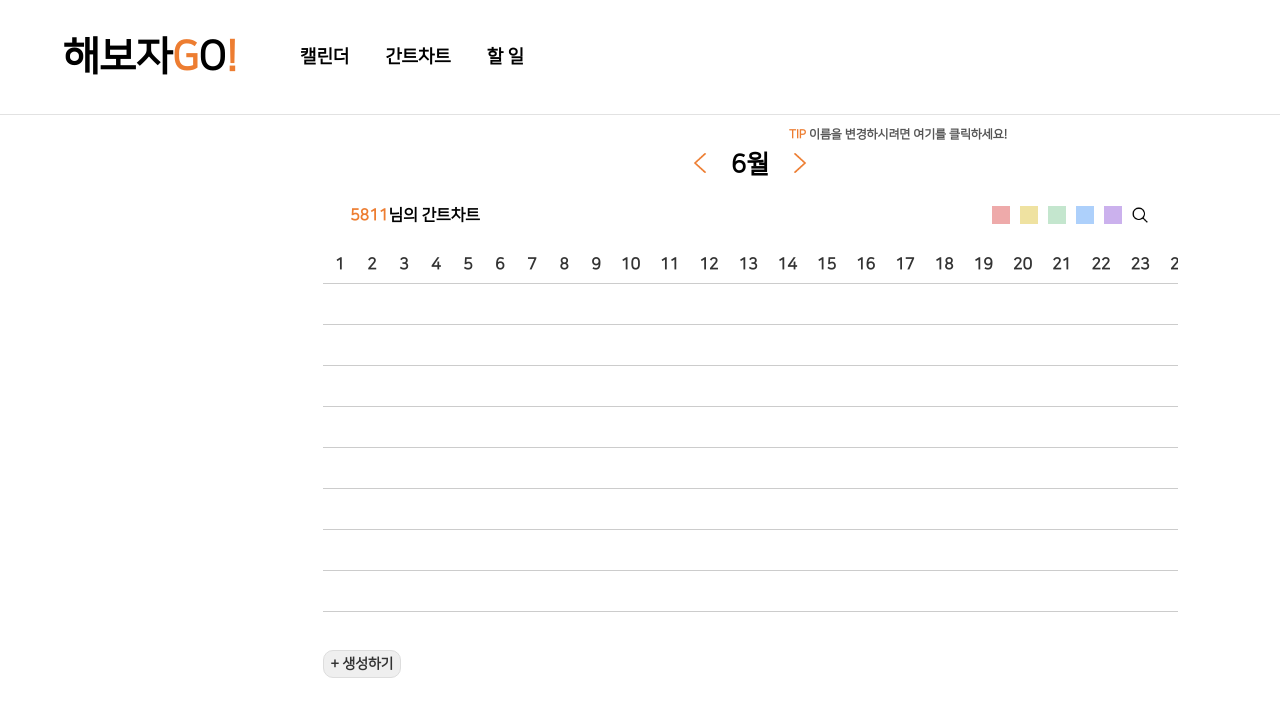
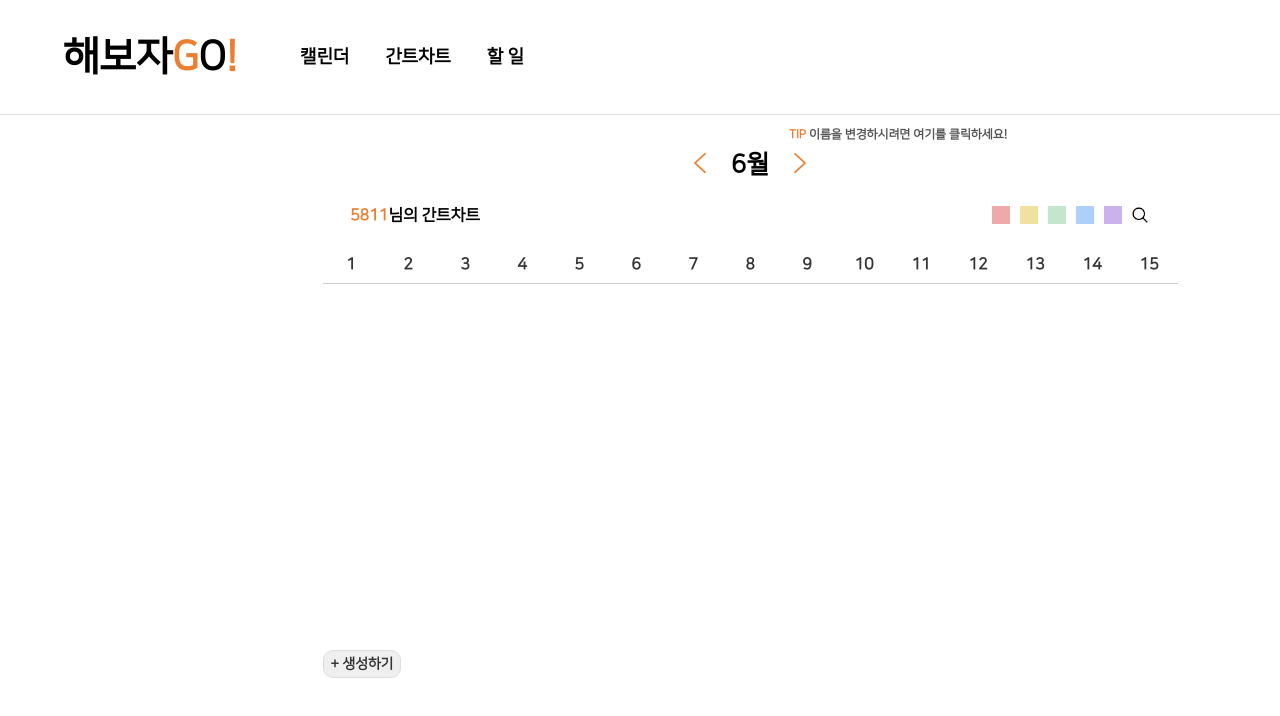
Before and after one commit to zzannorita/LetsDoIt, a React (Create React App) app in the folder front/: page /gantt in a window 1280 px wide. Shown: the top 716 px of the page. Built offline with nearby package versions, Linux system fonts and the light colour scheme; no server answers.

Commit message:
Design: 간트박스 전면 수정

```diff
--- a/front/src/components/component/Gantt.module.css
+++ b/front/src/components/component/Gantt.module.css
@@ -3,30 +3,34 @@
   height: 400px;
   display: flex;
   flex-direction: column;
-  overflow-x: scroll;
+  overflow-x: scroll; /* x축 스크롤바는 보이게 유지 */
 }
 
+/* .ganttInnerBox::-webkit-scrollbar {
+  width: 3px;
+}
+
+.ganttInnerBox::-webkit-scrollbar-thumb {
+  height: 1px;
+  background: #ccc;
+  border-radius: 10px;
+} */
+
 .dateList {
-  width: 130%;
+  width: 200%;
   display: flex;
   color: #333333;
   border-bottom: 1px solid #ccc;
 }
 
 .curDate {
-  width: 12%;
-  text-align: right;
-  cursor: pointer;
-  padding: 10px;
+  width: 13%;
+  /* text-align: right; */
+  padding: 10px 0;
+  text-align: center;
   font-weight: bold;
 }
 
-.curDate div {
-  display: flex;
-  flex-direction: column;
-  width: 12%;
-  padding: 10px;
-}
 .curDate.today {
   font-weight: bold;
   color: #ed7d31;
@@ -53,49 +57,39 @@
   color: #fff;
 }
 
-.event {
-  margin-bottom: 8px;
-  padding: 8px;
-  background-color: #f0f0f0;
-  border: 1px solid #ccc;
-  border-radius: 4px;
-}
-
-.noEvents {
-  padding: 8px;
-  font-style: italic;
-  color: #999;
-}
-
 .ganttChart {
   display: flex;
   flex-direction: column;
 }
 
-.ganttList {
+.ganttListBox {
   width: 130%;
   display: flex;
-  border-bottom: 1px solid #ccc;
-  height: 40px;
+  flex-direction: column;
+  height: 20px;
 }
 
-.curDateList {
-  width: 400px;
-}
-
-.dateTextBox {
-  height: 40px;
-}
-.dateTextBox:hover {
-  background-color: #ccc;
+.ganttListBox > div {
+  width: 100%;
+  /* border-bottom: 1px solid #ccc; */
 }
 
 .dateText {
-  width: 100%;
-  border-bottom: 1px solid #ccc;
-  height: 40px;
+  height: 30px;
+  display: flex;
+  align-items: center;
+  /* justify-content: center; */
   font-weight: bold;
+  font-size: 14px;
   color: #333;
-  display: flex;
-  flex-wrap: wrap;
+  border-radius: 3px;
+  margin: 3px 0;
+  padding-left: 5px;
+  white-space: nowrap;
+  overflow: hidden;
 }
+
+.dateText:hover {
+  font-size: 15px;
+  cursor: pointer;
+}
```
